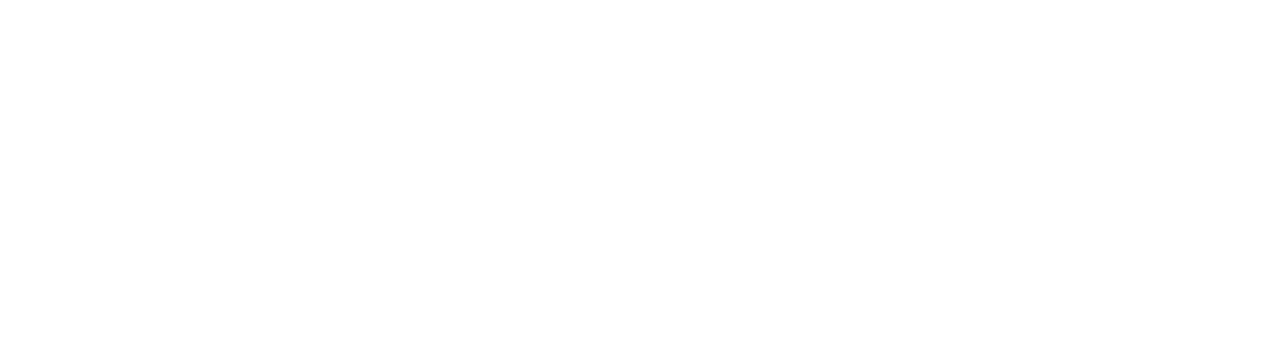
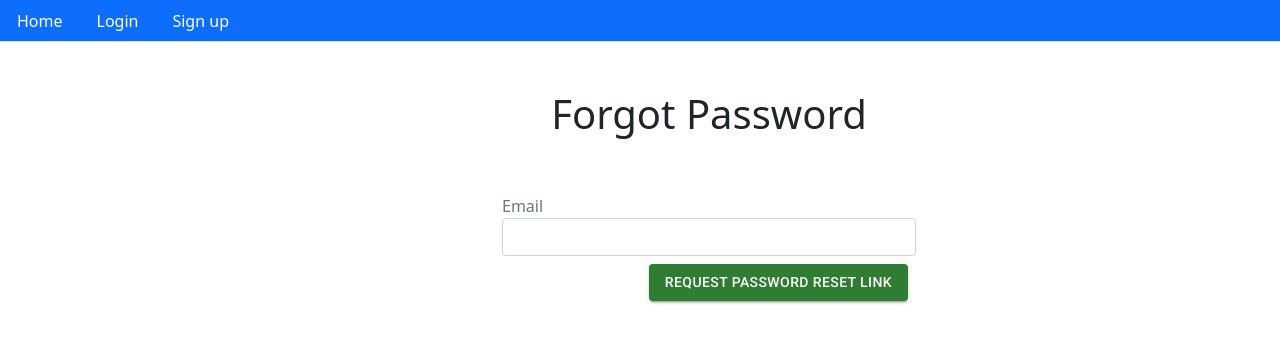
Before and after one commit to m-mehedi/mern-authentication, a React (Create React App) app in the folder client/: page /auth/password/forgot in a window 1280 px wide. Before the commit this address had no page. Shown: the top 342 px of the page. Built offline with nearby package versions, Linux system fonts and the light colour scheme.

Commit message:
Forgot and Reset password Client

```diff
--- /dev/null
+++ b/client/src/Auth/ForgotPassword.js
@@ -0,0 +1,85 @@
+import React, { useState } from "react";
+import Layout from "../core/Layout";
+import axios from "axios";
+import { ToastContainer, toast } from "react-toastify";
+import "react-toastify/dist/ReactToastify.min.css";
+import Box from "@mui/material/Box";
+import Button from "@mui/material/Button";
+
+const ForgotPassword = () => {
+  const [values, setValues] = useState({
+    email: "",
+    buttonText: "Request password reset link",
+  });
+
+  const { email, buttonText } = values;
+
+  const handleChange = (name) => (event) => {
+    console.log(event.target.value);
+    setValues({ ...values, [name]: event.target.value });
+  };
+
+  const clickSubmit = (event) => {
+    event.preventDefault();
+    setValues({ ...values, buttonText: "Submitting.." });
+    axios({
+      method: "PUT",
+      url: `${process.env.REACT_APP_API}/forgot-password`,
+      data: { email },
+    })
+      .then((response) => {
+        console.log("FORGOT PASSWORD SUCCESS", response);
+
+        // Save the response (user, token) in (LocalStorage/cookie)
+          setValues({
+            ...values,
+            name: "",
+            email: "",
+            password: "",
+            buttonText: "Request password reset link",
+          });
+          toast.success(response.data.message);
+          setValues({...values, buttonText: 'Requested'})
+
+      })
+      .catch((error) => {
+        console.log("FORGOT PASSWORD  ERROR", error.response.data);
+        toast.error(error.response.data.error);
+        setValues({ ...values, buttonText: "Request password reset link" });
+      });
+  };
+
+  const ForgotPassword = () => {
+    return (
+      <form>
+        <div className="form-group">
+          <label className="text-muted">Email</label>
+          <input
+            onChange={handleChange("email")}
+            value={email}
+            type="email"
+            className="form-control"
+          />
+        </div>
+
+        <Box sx={{ p: 1 }} display="flex" justifyContent="flex-end">
+          <Button variant="contained" color="success" onClick={clickSubmit}>
+            {buttonText}
+          </Button>
+        </Box>
+      </form>
+    );
+  };
+
+  return (
+    <Layout>
+      <div className="col-d-6 offset-md-3">
+        <ToastContainer />
+        {/* {JSON.stringify({ name, email, password })} */}
+        <h1 className="p-5 text-center">Forgot Password</h1>
+        {ForgotPassword()}
+      </div>
+    </Layout>
+  );
+};
+export default ForgotPassword;
--- a/client/src/Auth/Login.js
+++ b/client/src/Auth/Login.js
@@ -1,5 +1,5 @@
 import React, { useState } from "react";
-import { Navigate } from "react-router-dom";
+import { Navigate, Link } from "react-router-dom";
 import Layout from "../core/Layout";
 import axios from "axios";
 import { authenticate, isAuth } from "./helpers";
@@ -81,8 +81,10 @@ const Login = () => {
             className="form-control"
           />
         </div>
-
         <Box sx={{ p: 1 }} display="flex" justifyContent="flex-end">
+        <Box sx={{ pr: 1 }} display="flex" justifyContent="flex-start">
+        <Link to="/auth/password/forgot" className="btn btn-sm btn-outline-danger ">Forgot password</Link>
+        </Box>
           <Button variant="contained" color="success" onClick={clickSubmit}>
             {buttonText}
           </Button>
@@ -99,6 +101,7 @@ const Login = () => {
         {/* {JSON.stringify({ name, email, password })} */}
         <h1 className="p-5 text-center">Login</h1>
         {loginForm()}
+        <br/>
       </div>
     </Layout>
   );
--- /dev/null
+++ b/client/src/Auth/ResetPassword.js
@@ -0,0 +1,101 @@
+import React, { useState, useEffect } from "react";
+import { useParams } from "react-router-dom";
+import Layout from "../core/Layout";
+import axios from "axios";
+import { ToastContainer, toast } from "react-toastify";
+import "react-toastify/dist/ReactToastify.min.css";
+import Box from "@mui/material/Box";
+import Button from "@mui/material/Button";
+import jwtDecode from "jwt-decode";
+
+const ResetPassword = () => {
+const params = useParams();
+  const [values, setValues] = useState({
+    name: "",
+    token:'',
+    newPassword: '',
+    buttonText: "Reset Password",
+  });
+
+  useEffect(()=>{
+    let token = params.token;
+    let { name } = jwtDecode(token);
+    // console.log(name);
+    if (token) {
+      setValues({ ...values, name, token });
+    }
+  },[])
+
+  const { name, token, newPassword, buttonText } = values;
+
+  const handleChange = event => {
+    // console.log(event.target.value);
+    setValues({ ...values, newPassword: event.target.value });
+  };
+
+  const clickSubmit = (event) => {
+    event.preventDefault();
+    setValues({ ...values, buttonText: "Submitting.." });
+    axios({
+      method: "PUT",
+      url: `${process.env.REACT_APP_API}/reset-password`,
+      data: { newPassword, resetPasswordLink: token },
+    })
+      .then((response) => {
+        console.log("RESET PASSWORD SUCCESS", response);
+
+        // Save the response (user, token) in (LocalStorage/cookie)
+          setValues({
+            ...values,
+            name: "",
+            email: "",
+            password: "",
+            buttonText: "Request password reset link",
+          });
+          toast.success(response.data.message);
+          setValues({...values, buttonText: 'Done'})
+
+      })
+      .catch((error) => {
+        console.log("RESET PASSWORD  ERROR", error.response.data);
+        toast.error(error.response.data.error);
+        setValues({ ...values, buttonText: "Reset Password" });
+      });
+  };
+
+  const ResetPasswordForm = () => {
+    return (
+      <form>
+        <div className="form-group">
+          <label className="text-muted">Email</label>
+          <input
+            onChange={handleChange}
+            value={newPassword}
+            type="password"
+            className="form-control"
+            placeholder="Type new password"
+            required
+          />
+        </div>
+
+        <Box sx={{ p: 1 }} display="flex" justifyContent="flex-end">
+          <Button variant="contained" color="success" onClick={clickSubmit}>
+            {buttonText}
+          </Button>
+        </Box>
+      </form>
+    );
+  };
+
+  return (
+    <Layout>
+      <div className="col-d-6 offset-md-3">
+        <ToastContainer />
+        {/* {JSON.stringify({ name, email, password })} */}
+        <h1 className="p-5 text-center">Hey {name}, Type new Password</h1>
+        {ResetPasswordForm()}
+      </div>
+    </Layout>
+  );
+};
+export default ResetPassword;
--- a/client/src/Routes.js
+++ b/client/src/Routes.js
@@ -9,6 +9,8 @@ import PrivateRoute from "./Auth/PrivateRoute";
 import Private from "./Auth/Private";
 import Profile from "./Pages/Admin/Profile";
 import CreateCompany from "./Pages/Admin/Company/Create";
+import ForgotPassword from "./Auth/ForgotPassword";
+import ResetPassword from "./Auth/ResetPassword";
 
 const MyRoutes = () =>{
     return(
@@ -23,6 +25,8 @@ const MyRoutes = () =>{
                     <Route path="company/create" element={<CreateCompany />} />
                 </Route>
                 <Route path="/user/profile"  element={<PrivateRoute><Users /></PrivateRoute>} />
+                <Route path="/auth/password/forgot"  element={<ForgotPassword />} />
+                <Route path="/auth/password/reset/:token"  element={<ResetPassword />} />
             </Routes>
         </BrowserRouter>
     )
```
Also changed, not shown: client/src/Auth/Activate.js (+10 -12 lines), 1 other file (tests, documents, lock files or other folders).
